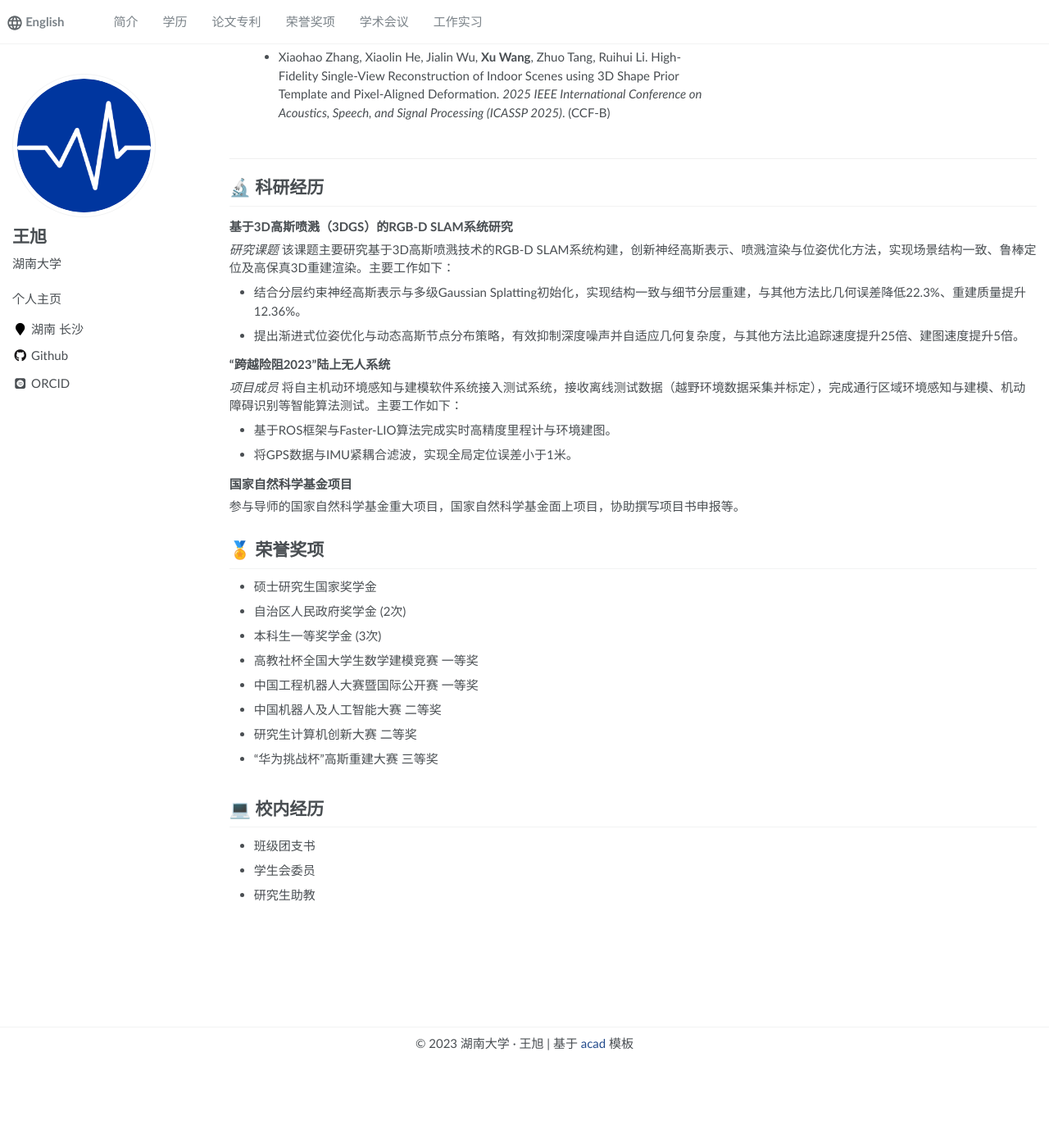
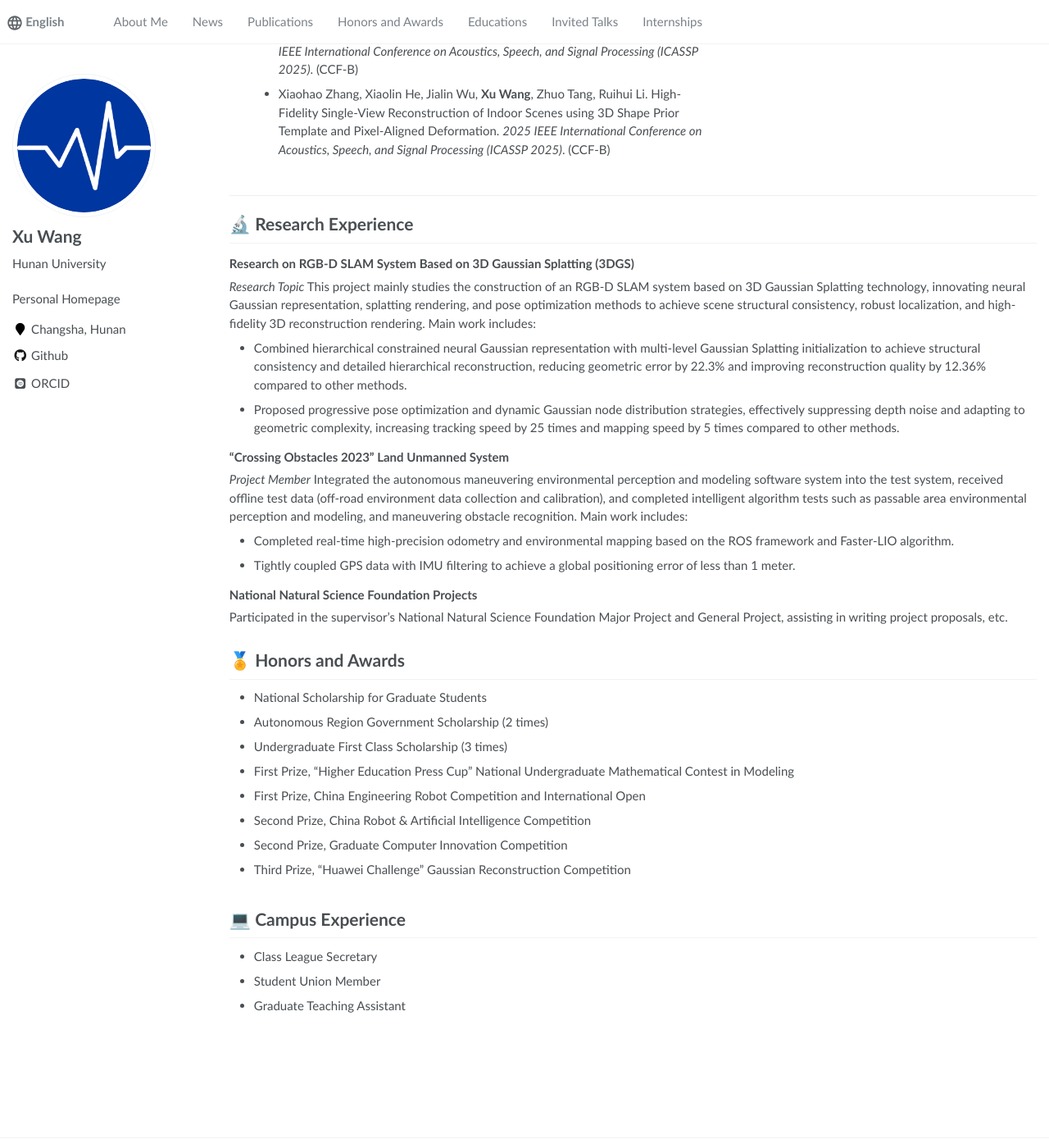
Before and after one commit to w-xu2001/w-xu2001.github.io, a Jekyll site: the page built from _pages/about.md, in a window 1280 px wide and 1400 px high, scrolled down 1116 px. Shown: the whole window at 82% size. Built offline with Jekyll 4.4.1, drawn with Linux system fonts in a browser that asks for light colours; some web fonts are replaced; before the commit the page ends 2414 px from its top, so only the background shows below that; some of the changed text lies outside the part shown.

Commit message:
Update website v1.2

```diff
--- a/_config.yml
+++ b/_config.yml
@@ -6,8 +6,8 @@
 # `jekyll serve`. If you change this file, please restart the server process.
 
 # Site Settings
-title                    : "王旭"
-description              : "个人主页"
+title                    : "Xu Wang"
+description              : "Personal Homepage"
 repository               : "w-xu2001/w-xu2001.github.io"
 google_scholar_stats_use_cdn : false
 
@@ -21,10 +21,10 @@ baidu_site_verification  :  # get baidu_site_verification from https://ziyuan.ba
 
 # Site Author
 author:
-  name             : "王旭"
+  name             : "Xu Wang"
   avatar           : "images/android-chrome-512x512.png"
-  bio              : "湖南大学"
-  location         : "湖南 长沙"
+  bio              : "Hunan University"
+  location         : "Changsha, Hunan"
   employer         : #"Hefei General Machinery Research Institute"
   pubmed           :
   googlescholar    : # "https://scholar.google.com/citations?user=..."
--- a/_data/navigation.yml
+++ b/_data/navigation.yml
@@ -1,19 +1,22 @@
 # main links links
 main:
-  - title: "简介"
-    url: "/zh-cn/#about-me"
+  - title: "About Me"
+    url: "/#about-me"
 
-  - title: "学历"
-    url: "/zh-cn/#-xl"
+  - title: "News"
+    url: "/#-news"
 
-  - title: "论文专利"
-    url: "/zh-cn/#-lwzl"
+  - title: "Publications"
+    url: "/#-publications"
 
-  - title: "荣誉奖项"
-    url: "/zh-cn/#-ryjx"
+  - title: "Honors and Awards"
+    url: "/#-honors-and-awards"
 
-  - title: "学术会议"
-    url: "/zh-cn/#-xshy"
+  - title: "Educations"
+    url: "/#-educations"
 
-  - title: "工作实习"
-    url: "/zh-cn/#-gzsx"
+  - title: "Invited Talks"
+    url: "/#-invited-talks"
+
+  - title: "Internships"
+    url: "/#-internships"
--- a/_pages/about.md
+++ b/_pages/about.md
@@ -17,11 +17,11 @@ redirect_from:
 
 <span class='anchor' id='about-me'></span>
 
-我是王旭（Xu Wang），目前是湖南大学信息科学与工程学院计算机科学与技术专业的硕士研究生（2023年9月至今），师从**李瑞辉教授**（海外优青）。此前，我于2023年6月在桂林电子科技大学人工智能学院获得数据科学与大数据技术学士学位。
+I am **Xu Wang**, currently a Master's student in Computer Science and Technology at the College of Information Science and Engineering, **Hunan University** (Sept. 2023 - Present), supervised by **Prof. Ruihui Li** (Overseas Excellent Youth). Previously, I received my Bachelor's degree in Data Science and Big Data Technology from the School of Artificial Intelligence, **Guilin University of Electronic Technology** in June 2023.
 
-我的性格开朗，热情真诚，做事严谨，脚踏实地。我热爱科研，积极参与科研项目，密切关注领域内的最新动态。
+I am cheerful, enthusiastic, sincere, rigorous, and down-to-earth. I am passionate about scientific research, actively participate in research projects, and keep a close eye on the latest developments in the field.
 
-我的研究兴趣主要集中在：
+My research interests focus on:
 - 3D Gaussian Splatting (3DGS)
 - SLAM (Simultaneous Localization and Mapping)
 - 3D Reconstruction
@@ -29,13 +29,13 @@ redirect_from:
 
 <span class='anchor' id='-xl'></span>
 
-# 🎓 学历
-- *2023.09 - 至今*, 湖南大学, 湖南长沙, 硕士 (计算机科学与技术)
-- *2019.09 - 2023.06*, 桂林电子科技大学, 广西桂林, 学士 (数据科学与大数据技术)
+# 🎓 Education
+- *Sept. 2023 - Present*, **Hunan University**, Changsha, Hunan, Master (Computer Science and Technology)
+- *Sept. 2019 - June 2023*, **Guilin University of Electronic Technology**, Guilin, Guangxi, Bachelor (Data Science and Big Data Technology)
 
 <span class='anchor' id='-lwzl'></span>
 
-# 📝 论文成果
+# 📝 Publications
 
 <div class='paper-box'><div class='paper-box-image'><div><div class="badge">Sensors 2022</div><img src='images/sensors2022.svg' alt="sym" width="100%"></div></div>
 <div class='paper-box-text' markdown="1">
@@ -60,38 +60,38 @@ redirect_from:
 
 <span class='anchor' id='-kyjl'></span>
 
-# 🔬 科研经历
+# 🔬 Research Experience
 
-### 基于3D高斯喷溅（3DGS）的RGB-D SLAM系统研究
-*研究课题*
-该课题主要研究基于3D高斯喷溅技术的RGB-D SLAM系统构建，创新神经高斯表示、喷溅渲染与位姿优化方法，实现场景结构一致、鲁棒定位及高保真3D重建渲染。主要工作如下：
-- 结合分层约束神经高斯表示与多级Gaussian Splatting初始化，实现结构一致与细节分层重建，与其他方法比几何误差降低22.3%、重建质量提升12.36%。
-- 提出渐进式位姿优化与动态高斯节点分布策略，有效抑制深度噪声并自适应几何复杂度，与其他方法比追踪速度提升25倍、建图速度提升5倍。
+### Research on RGB-D SLAM System Based on 3D Gaussian Splatting (3DGS)
+*Research Topic*
+This project mainly studies the construction of an RGB-D SLAM system based on 3D Gaussian Splatting technology, innovating neural Gaussian representation, splatting rendering, and pose optimization methods to achieve scene structural consistency, robust localization, and high-fidelity 3D reconstruction rendering. Main work includes:
+- Combined hierarchical constrained neural Gaussian representation with multi-level Gaussian Splatting initialization to achieve structural consistency and detailed hierarchical reconstruction, reducing geometric error by 22.3% and improving reconstruction quality by 12.36% compared to other methods.
+- Proposed progressive pose optimization and dynamic Gaussian node distribution strategies, effectively suppressing depth noise and adapting to geometric complexity, increasing tracking speed by 25 times and mapping speed by 5 times compared to other methods.
 
-### “跨越险阻2023”陆上无人系统
-*项目成员*
-将自主机动环境感知与建模软件系统接入测试系统，接收离线测试数据（越野环境数据采集并标定），完成通行区域环境感知与建模、机动障碍识别等智能算法测试。主要工作如下：
-- 基于ROS框架与Faster-LIO算法完成实时高精度里程计与环境建图。
-- 将GPS数据与IMU紧耦合滤波，实现全局定位误差小于1米。
+### "Crossing Obstacles 2023" Land Unmanned System
+*Project Member*
+Integrated the autonomous maneuvering environmental perception and modeling software system into the test system, received offline test data (off-road environment data collection and calibration), and completed intelligent algorithm tests such as passable area environmental perception and modeling, and maneuvering obstacle recognition. Main work includes:
+- Completed real-time high-precision odometry and environmental mapping based on the ROS framework and Faster-LIO algorithm.
+- Tightly coupled GPS data with IMU filtering to achieve a global positioning error of less than 1 meter.
 
-### 国家自然科学基金项目
-参与导师的国家自然科学基金重大项目，国家自然科学基金面上项目，协助撰写项目书申报等。
+### National Natural Science Foundation Projects
+Participated in the supervisor's National Natural Science Foundation Major Project and General Project, assisting in writing project proposals, etc.
 
 <span class='anchor' id='-ryjx'></span>
 
-# 🏅 荣誉奖项
-- 硕士研究生国家奖学金
-- 自治区人民政府奖学金 (2次)
-- 本科生一等奖学金 (3次)
-- 高教社杯全国大学生数学建模竞赛 一等奖
-- 中国工程机器人大赛暨国际公开赛 一等奖
-- 中国机器人及人工智能大赛 二等奖
-- 研究生计算机创新大赛 二等奖
-- “华为挑战杯”高斯重建大赛 三等奖
+# 🏅 Honors and Awards
+- National Scholarship for Graduate Students
+- Autonomous Region Government Scholarship (2 times)
+- Undergraduate First Class Scholarship (3 times)
+- First Prize, "Higher Education Press Cup" National Undergraduate Mathematical Contest in Modeling
+- First Prize, China Engineering Robot Competition and International Open
+- Second Prize, China Robot & Artificial Intelligence Competition
+- Second Prize, Graduate Computer Innovation Competition
+- Third Prize, "Huawei Challenge" Gaussian Reconstruction Competition
 
 <span class='anchor' id='-gzsx'></span>
 
-# 💻 校内经历
-- 班级团支书
-- 学生会委员
-- 研究生助教
+# 💻 Campus Experience
+- Class League Secretary
+- Student Union Member
+- Graduate Teaching Assistant
```
